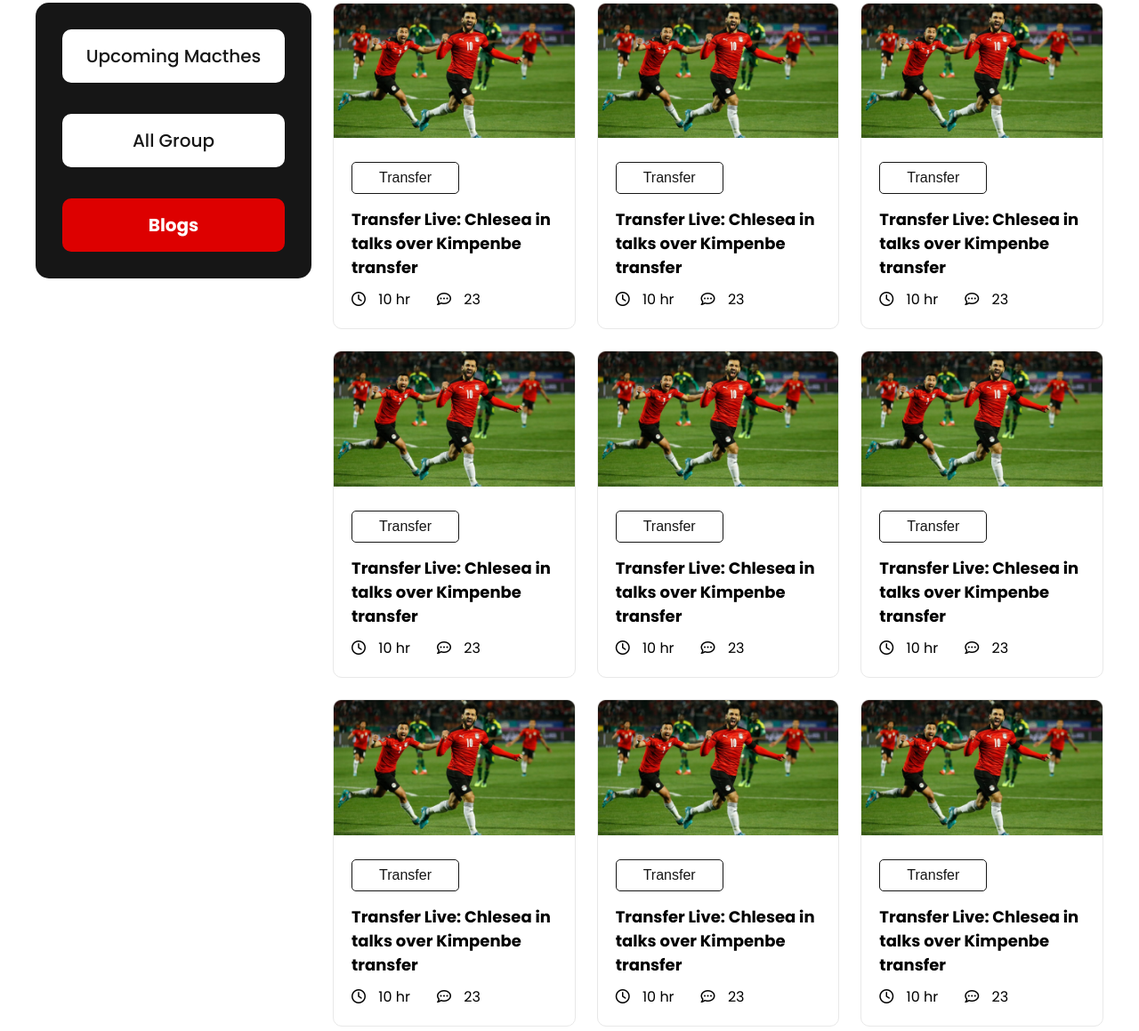
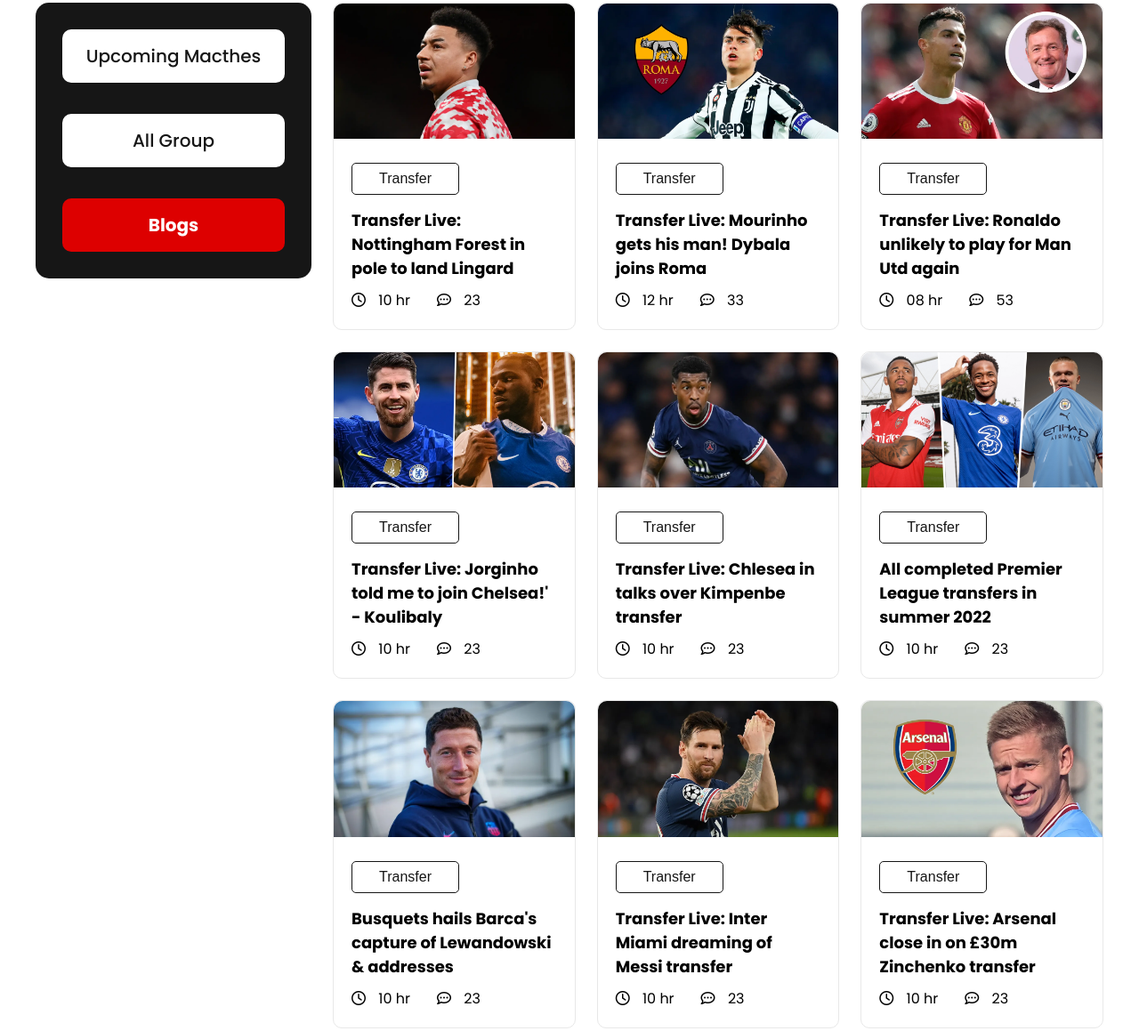
Before and after one commit to modasserjasim/world-cup, a plain HTML site: page index.html in a window 1280 px wide. Shown: the part 719-1878 px from the top of the page at 89% size. Drawn offline with Linux system fonts and the light colour scheme.

Commit message:
page updated

```diff
--- a/css/style.css
+++ b/css/style.css
@@ -50,6 +50,11 @@
     border-radius: 5px;
     padding: 15px 30px;
     border: 0;
+    transition: 1s;
+ }
+ .hero-button:hover{
+    transform: scale(1.2);
+    transition: 1s;
  }
  .fa-chevron-right{
     margin-left: 5px;
@@ -145,9 +150,19 @@
  .blog{
     border: 1px solid #E8E8E8;
     border-radius: 10px;
+    cursor: pointer;
+
+ }
+ .blog:hover .blog-thumbnail{
+    transform: scale(0.8);
+    transition: 1.5s;
+    border-radius: 10px;
  }
  .blog img{
     width: 100%;
+    border-top-right-radius: 10px;
+    border-top-left-radius: 10px;
+    transition: 1.5s;
  }
  .blog-info{
     padding: 20px;
--- a/index.html
+++ b/index.html
@@ -46,7 +46,51 @@
                 </div>
                 <div class="blogs">
                     <div class="blog">
-                        <img src="images/blog-thumb.png" alt="Blog Thumnail">
+                        <img class="blog-thumbnail" src="images/blog-thumb-1.webp" alt="Blog Thumnail">
+                        <div class="blog-info">
+                            <button class="blog-category">Transfer</button>
+                        <h3>Transfer Live: Nottingham Forest in pole to land Lingard</h3>
+                        <div class="blog-status">
+                            <p><i class="fa-regular fa-clock"></i> <span class="time-comment">10 hr</span></p>
+                            <p><i class="fa-regular fa-comment-dots"></i> <span class="time-comment">23</span></p>
+                        </div>
+                        </div>
+                    </div>
+                    <div class="blog">
+                        <img class="blog-thumbnail" src="images/blog-thumb-2.webp" alt="Blog Thumnail">
+                        <div class="blog-info">
+                            <button class="blog-category">Transfer</button>
+                        <h3>Transfer Live: Mourinho gets his man! Dybala joins Roma</h3>
+                        <div class="blog-status">
+                            <p><i class="fa-regular fa-clock"></i> <span class="time-comment">12 hr</span></p>
+                            <p><i class="fa-regular fa-comment-dots"></i> <span class="time-comment">33</span></p>
+                        </div>
+                        </div>
+                    </div>
+                    <div class="blog">
+                        <img class="blog-thumbnail" src="images/blog-thumb-3.webp" alt="Blog Thumnail">
+                        <div class="blog-info">
+                            <button class="blog-category">Transfer</button>
+                        <h3>Transfer Live: Ronaldo unlikely to play for Man Utd again</h3>
+                        <div class="blog-status">
+                            <p><i class="fa-regular fa-clock"></i> <span class="time-comment">08 hr</span></p>
+                            <p><i class="fa-regular fa-comment-dots"></i> <span class="time-comment">53</span></p>
+                        </div>
+                        </div>
+                    </div>
+                    <div class="blog">
+                        <img class="blog-thumbnail" src="images/blog-thumb-4.webp" alt="Blog Thumnail">
+                        <div class="blog-info">
+                            <button class="blog-category">Transfer</button>
+                        <h3>Transfer Live: Jorginho told me to join Chelsea!' - Koulibaly</h3>
+                        <div class="blog-status">
+                            <p><i class="fa-regular fa-clock"></i> <span class="time-comment">10 hr</span></p>
+                            <p><i class="fa-regular fa-comment-dots"></i> <span class="time-comment">23</span></p>
+                        </div>
+                        </div>
+                    </div>
+                    <div class="blog">
+                        <img class="blog-thumbnail" src="images/blog-thumb-5.webp" alt="Blog Thumnail">
                         <div class="blog-info">
                             <button class="blog-category">Transfer</button>
                         <h3>Transfer Live: Chlesea in talks over Kimpenbe transfer</h3>
@@ -57,10 +101,10 @@
                         </div>
                     </div>
                     <div class="blog">
-                        <img src="images/blog-thumb.png" alt="Blog Thumnail">
+                        <img class="blog-thumbnail" src="images/blog-thumb-6.webp" alt="Blog Thumnail">
                         <div class="blog-info">
                             <button class="blog-category">Transfer</button>
-                        <h3>Transfer Live: Chlesea in talks over Kimpenbe transfer</h3>
+                        <h3>All completed Premier League transfers in summer 2022</h3>
                         <div class="blog-status">
                             <p><i class="fa-regular fa-clock"></i> <span class="time-comment">10 hr</span></p>
                             <p><i class="fa-regular fa-comment-dots"></i> <span class="time-comment">23</span></p>
@@ -68,10 +112,10 @@
                         </div>
                     </div>
                     <div class="blog">
-                        <img src="images/blog-thumb.png" alt="Blog Thumnail">
+                        <img class="blog-thumbnail" src="images/blog-thumb-7.webp" alt="Blog Thumnail">
                         <div class="blog-info">
                             <button class="blog-category">Transfer</button>
-                        <h3>Transfer Live: Chlesea in talks over Kimpenbe transfer</h3>
+                        <h3>Busquets hails Barca's capture of Lewandowski & addresses</h3>
                         <div class="blog-status">
                             <p><i class="fa-regular fa-clock"></i> <span class="time-comment">10 hr</span></p>
                             <p><i class="fa-regular fa-comment-dots"></i> <span class="time-comment">23</span></p>
@@ -79,10 +123,10 @@
                         </div>
                     </div>
                     <div class="blog">
-                        <img src="images/blog-thumb.png" alt="Blog Thumnail">
+                        <img class="blog-thumbnail" src="images/blog-thumb-8.webp" alt="Blog Thumnail">
                         <div class="blog-info">
                             <button class="blog-category">Transfer</button>
-                        <h3>Transfer Live: Chlesea in talks over Kimpenbe transfer</h3>
+                        <h3>Transfer Live: Inter Miami dreaming of Messi transfer</h3>
                         <div class="blog-status">
                             <p><i class="fa-regular fa-clock"></i> <span class="time-comment">10 hr</span></p>
                             <p><i class="fa-regular fa-comment-dots"></i> <span class="time-comment">23</span></p>
@@ -90,54 +134,10 @@
                         </div>
                     </div>
                     <div class="blog">
-                        <img src="images/blog-thumb.png" alt="Blog Thumnail">
+                        <img class="blog-thumbnail" src="images/blog-thumb-9.webp" alt="Blog Thumnail">
                         <div class="blog-info">
                             <button class="blog-category">Transfer</button>
-                        <h3>Transfer Live: Chlesea in talks over Kimpenbe transfer</h3>
-                        <div class="blog-status">
-                            <p><i class="fa-regular fa-clock"></i> <span class="time-comment">10 hr</span></p>
-                            <p><i class="fa-regular fa-comment-dots"></i> <span class="time-comment">23</span></p>
-                        </div>
-                        </div>
-                    </div>
-                    <div class="blog">
-                        <img src="images/blog-thumb.png" alt="Blog Thumnail">
-                        <div class="blog-info">
-                            <button class="blog-category">Transfer</button>
-                        <h3>Transfer Live: Chlesea in talks over Kimpenbe transfer</h3>
-                        <div class="blog-status">
-                            <p><i class="fa-regular fa-clock"></i> <span class="time-comment">10 hr</span></p>
-                            <p><i class="fa-regular fa-comment-dots"></i> <span class="time-comment">23</span></p>
-                        </div>
-                        </div>
-                    </div>
-                    <div class="blog">
-                        <img src="images/blog-thumb.png" alt="Blog Thumnail">
-                        <div class="blog-info">
-                            <button class="blog-category">Transfer</button>
-                        <h3>Transfer Live: Chlesea in talks over Kimpenbe transfer</h3>
-                        <div class="blog-status">
-                            <p><i class="fa-regular fa-clock"></i> <span class="time-comment">10 hr</span></p>
-                            <p><i class="fa-regular fa-comment-dots"></i> <span class="time-comment">23</span></p>
-                        </div>
-                        </div>
-                    </div>
-                    <div class="blog">
-                        <img src="images/blog-thumb.png" alt="Blog Thumnail">
-                        <div class="blog-info">
-                            <button class="blog-category">Transfer</button>
-                        <h3>Transfer Live: Chlesea in talks over Kimpenbe transfer</h3>
-                        <div class="blog-status">
-                            <p><i class="fa-regular fa-clock"></i> <span class="time-comment">10 hr</span></p>
-                            <p><i class="fa-regular fa-comment-dots"></i> <span class="time-comment">23</span></p>
-                        </div>
-                        </div>
-                    </div>
-                    <div class="blog">
-                        <img src="images/blog-thumb.png" alt="Blog Thumnail">
-                        <div class="blog-info">
-                            <button class="blog-category">Transfer</button>
-                        <h3>Transfer Live: Chlesea in talks over Kimpenbe transfer</h3>
+                        <h3>Transfer Live: Arsenal close in on £30m Zinchenko transfer</h3>
                         <div class="blog-status">
                             <p><i class="fa-regular fa-clock"></i> <span class="time-comment">10 hr</span></p>
                             <p><i class="fa-regular fa-comment-dots"></i> <span class="time-comment">23</span></p>
```
Also changed, not shown: images/blog-thumb-1.webp (added), images/blog-thumb-2.webp (added), images/blog-thumb-3.webp (added), images/blog-thumb-4.webp (added), images/blog-thumb-5.webp (added), images/blog-thumb-6.webp (added), images/blog-thumb-7.webp (added), images/blog-thumb-8.webp (added), images/blog-thumb-9.webp (added), images/blog-thumb.png (deleted).
